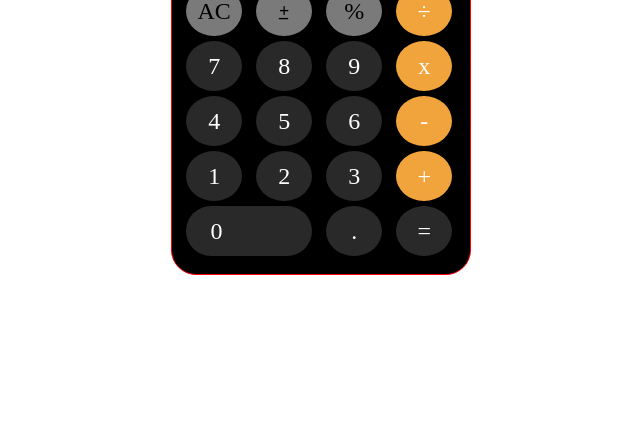
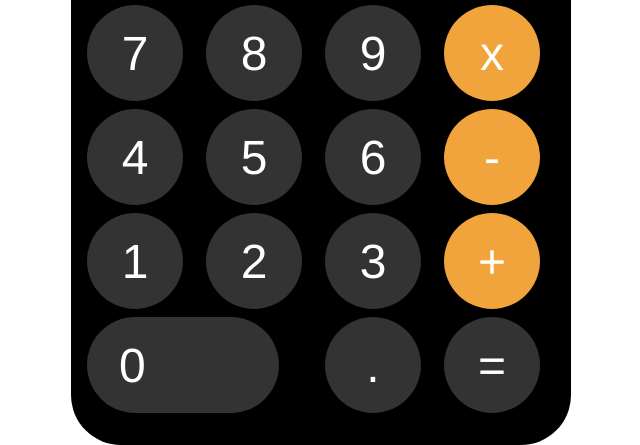
Before and after one commit to yildirimkadir/Calculator_js, a plain HTML site: page index.html in a window 1280 px wide. Shown: the part 355-800 px from the top of the page, without its empty margins (319-959 px from the left). Drawn offline with Linux system fonts and the light colour scheme.

Commit message:
"Das Layout wurde aktualisiert."

```diff
--- a/index.html
+++ b/index.html
@@ -1,43 +1,43 @@
 <!DOCTYPE html>
 <html lang="en">
-<head>
-    <meta charset="UTF-8">
-    <meta http-equiv="X-UA-Compatible" content="IE=edge">
-    <meta name="viewport" content="width=device-width, initial-scale=1.0">
-    <title>IOS Calculator</title>
-    <link rel="stylesheet" href="style.css">
-</head>
-<body>
-    <div class="container">
-        <div class="content ekran"></div>
-        <!-- <div class="tastatur">
-        </div> -->
-            <div class="content content2">AC</div>
-            <div class="content content3">+ <br>_</div>
-            <div class="content content4">%</div>
-            <div class="content content5">÷</div>
-            <div class="content content6">7</div>
-            <div class="content content7">8</div>
-            <div class="content content8">9</div>
-            <div class="content content9">x</div>
-            <div class="content content10">4</div>
-            <div class="content content11">5</div>
-            <div class="content content12">6</div>
-            <div class="content content13">-</div>
-            <div class="content content14">1</div>
-            <div class="content content15">2</div>
-            <div class="content content16">3</div>
-            <div class="content content17">+</div>
-            <div class="content content18">0</div>
-            <div class="content content19">.</div>
-            <div class="content content20">=</div>
-            <!-- <div class="content content21">21</div> -->
-        <!-- <div class="content content22">22</div>
-        <div class="content content23">23</div>
-        <div class="content content24">24</div> -->
-
+  <head>
+    <meta charset="UTF-8" />
+    <meta
+      name="viewport"
+      content="width=device-width, user-scalable=no, initial-scale=1.0, maximum-scale=1.0, minimum-scale=1.0"
+    />
+    <title>JS Calculator</title>
+    <link rel="stylesheet" href="style.css" />
+  </head>
+  <body>
+    <div class="calculator">
+      <div class="display">
+        <div class="previous-display"></div>
+        <div class="current-display"></div>
+      </div>
+      <div class="buttons-container">
+        <div class="button function ac">AC</div>
+        <div class="button function pm">±</div>
+        <div class="button function percent">%</div>
+        <div class="button operator division">÷</div>
+        <div class="button num number-7">7</div>
+        <div class="button num number-8">8</div>
+        <div class="button num number-9">9</div>
+        <div class="button operator multiplication">x</div>
+        <div class="button num number-4">4</div>
+        <div class="button num number-5">5</div>
+        <div class="button num number-6">6</div>
+        <div class="button operator subtraction">-</div>
+        <div class="button num number-1">1</div>
+        <div class="button num number-2">2</div>
+        <div class="button num number-3">3</div>
+        <div class="button operator addition">+</div>
+        <div class="button num number-0">0</div>
+        <div class="button num decimal">.</div>
+        <div class="button equal">=</div>
+      </div>
     </div>
 
     <script src="app.js"></script>
-</body>
+  </body>
 </html>
--- a/style.css
+++ b/style.css
@@ -1,60 +1,107 @@
 * {
   box-sizing: border-box;
   margin: 0;
-}
-.container {
-    display: grid;
-    grid-template-columns: repeat(4,70px);
-    grid-template-rows: 185px repeat(5, 50px);
-    width: 300px;
-    height: 480px;
-    border: 1px solid red;
-    margin: 150px auto;
-    background-color: #000;
-    color: #fff;
-    border-radius: 25px;
-    gap: 5px 0px;
+  padding: 0;
 }
 
-.content {
+body {
+  font-family: "Helvetica Neue", sans-serif;
+  width: 100vw;
+  height: 100vh;
   display: flex;
+  align-items: center;
   justify-content: center;
+}
+
+.calculator {
+  background: black;
+  border-radius: 50px;
+  color: white;
+  height: 800px;
+  width: 80%;
+  max-width: 500px;
+  padding: 1rem;
+  display: flex;
+  flex-direction: column;
   align-items: center;
-    margin-left: 0.9rem;
-    /* border: 1px solid white; */
-    border-radius: 200%;
+}
 
-    background-color: #292929;
+.display {
+  height: 15rem;
+  width: 100%;
+  text-align: right;
+  padding: 1rem;
+  font-size: 4rem;
+  display: flex;
+  flex-direction: column;
+  justify-content: space-evenly;
+}
+.previous-display {
+  opacity: 0.5;
   font-size: 1.5rem;
-    /* font-weight: bold; */
+  overflow: hidden;
 }
-.ekran {
-    grid-column: span 4;
-    background-color: #000;
-    margin-bottom: 2rem;
+
+.buttons-container {
+  width: 100%;
+  display: grid;
+  grid-gap: 0.5rem;
+  grid-template-columns: repeat(4, 1fr);
+  grid-template-rows: repeat(5, 1fr);
 }
-.content18 {
-    grid-column: 1/3;
+
+.button {
+  display: flex;
+  align-items: center;
+  justify-content: center;
+  background: #333;
+  border-radius: 50%;
+  cursor: pointer;
+  font-size: 3rem;
+  height: 6rem;
+  width: 6rem;
+  transition: filter 0.3s;
 }
-.content2, .content3, .content4 {
-    background-color: #7A7A7A;
-    color: #000;
+
+.button.function {
+  color: black;
+  background: #a5a5a5;
 }
-.content5, .content9, .content13, .content17 {
-    background-color: #F1A33C;
+
+.button.operator {
+  background: #f1a33c;
 }
-.content18 {
-    border-radius: 500px;
-    display: flex;
-    justify-content: left;
-    padding: 1.5rem;
-    /* margin-left: 1.0rem; */
+
+.button.number-0 {
+  border-radius: 3rem;
+  grid-column: 1 / span 2;
+  justify-content: flex-start;
+  padding-left: 2rem;
+  width: 12rem;
 }
-.content3{
-    /* display: flex;
-    justify-content: center;
-    align-items: center; */
-    line-height: 0px;
-    font-size: large;
-    font-weight: 700;
+
+.button:hover {
+  opacity: 0.5;
 }
+
+@media screen and (max-width: 576px) {
+  .calculator {
+    width: 350px;
+    height: 600px;
+  }
+  .display {
+    height: 10rem;
+    font-size: 3rem;
+  }
+
+  .button {
+    font-size: 1.7rem;
+    height: 4rem;
+    width: 4rem;
+  }
+  .button.number-0 {
+    border-radius: 2rem;
+    padding-left: 1.3rem;
+    width: 8rem;
+  }
+}
```
Lines whose indentation alone changed are shown as unchanged.
